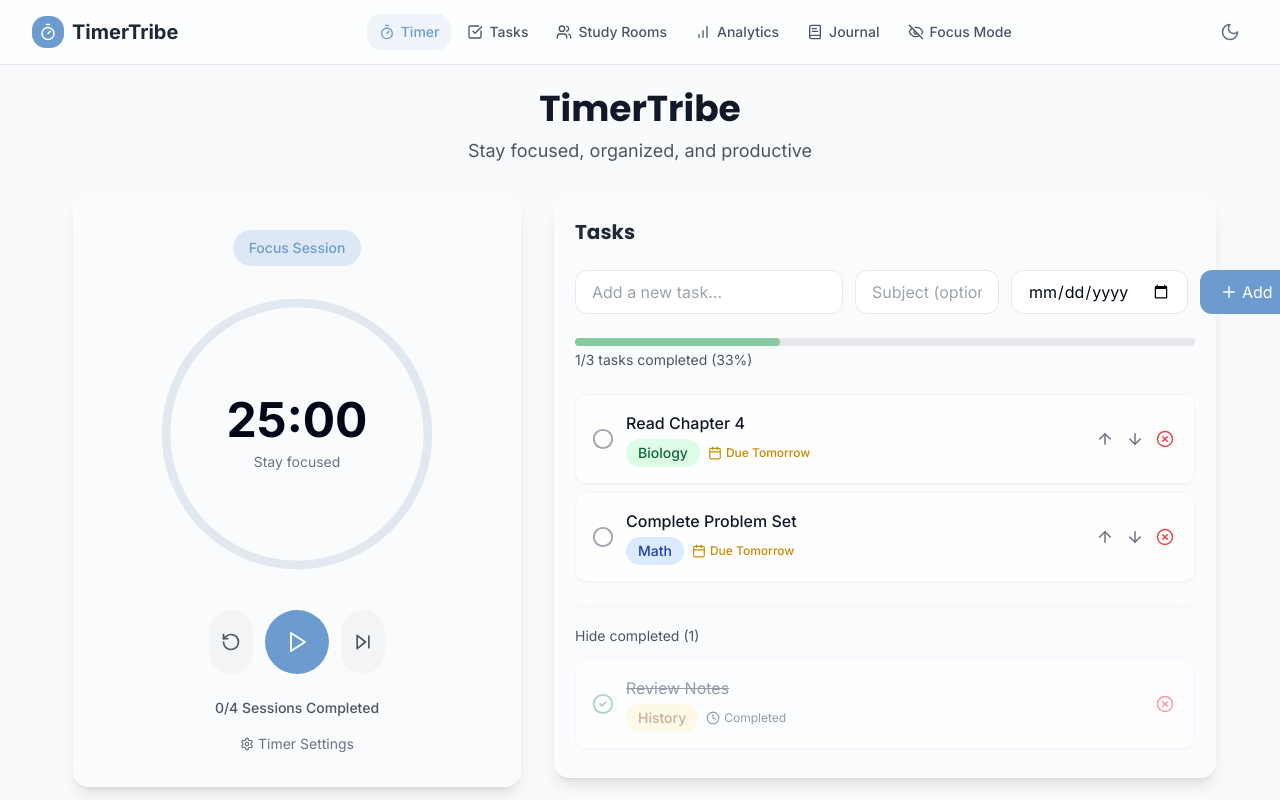
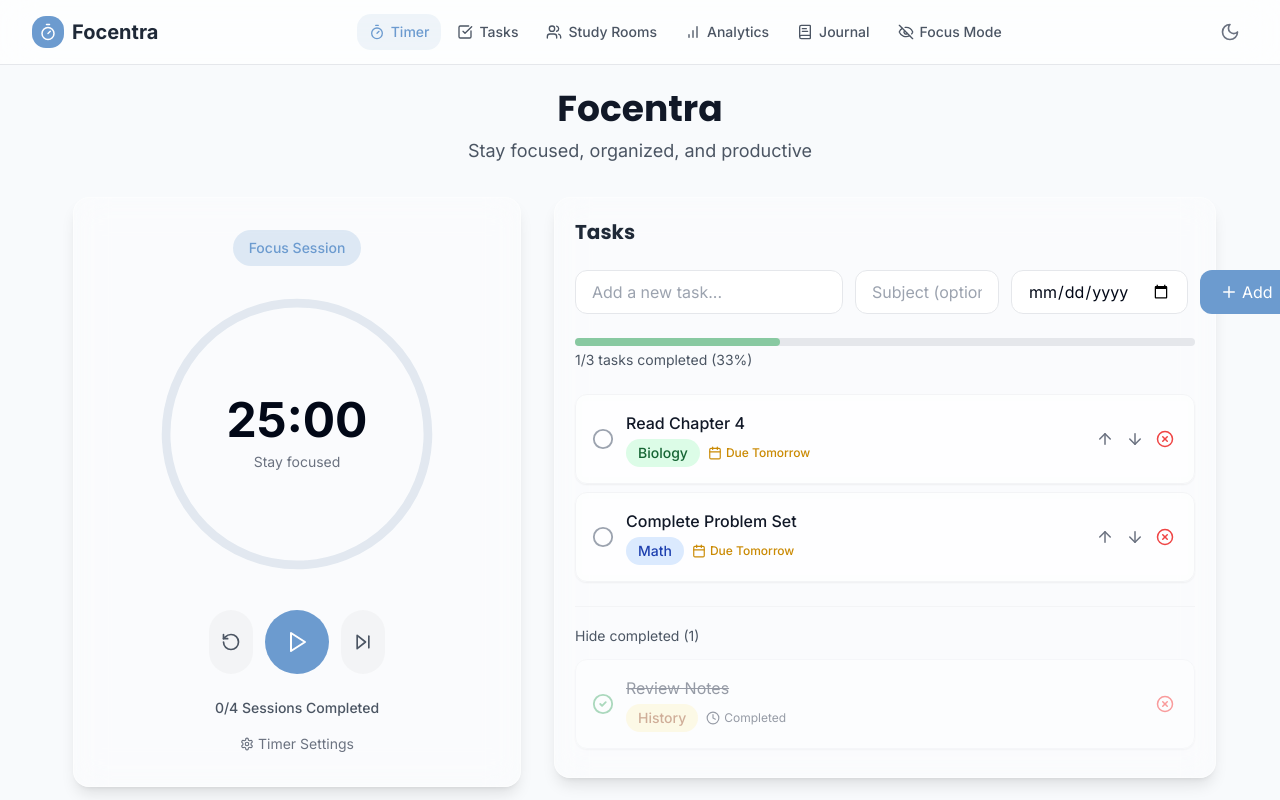
Before and after one commit to Karthik-V-007/Focentra, a React (Vite) app: page / in a window 1280 px wide. Shown: the top 800 px of the page. Built offline with nearby package versions, Linux system fonts and the light colour scheme.

Commit message:
Rename product to Focentra
Renamed the product from TimerTribe to Focentra.

```diff
--- a/index.html
+++ b/index.html
@@ -1,10 +1,11 @@
+
 <!DOCTYPE html>
 <html lang="en">
   <head>
     <meta charset="UTF-8" />
     <meta name="viewport" content="width=device-width, initial-scale=1.0" />
-    <title>timer-tribe</title>
-    <meta name="description" content="Lovable Generated Project" />
+    <title>Focentra</title>
+    <meta name="description" content="Stay focused and productive with Focentra" />
     <meta name="author" content="Lovable" />
     <meta property="og:image" content="/og-image.png" />
   </head>
--- a/src/components/Layout/Navigation.tsx
+++ b/src/components/Layout/Navigation.tsx
@@ -43,7 +43,7 @@ const Navigation: React.FC<NavigationProps> = ({
               <div className="h-8 w-8 rounded-md bg-timerBlue flex items-center justify-center mr-2">
                 <Timer size={18} className="text-white" />
               </div>
-              <span className="text-xl font-bold text-gray-800">TimerTribe</span>
+              <span className="text-xl font-bold text-gray-800">Focentra</span>
             </div>
           </div>
 
--- a/src/pages/Index.tsx
+++ b/src/pages/Index.tsx
@@ -24,7 +24,7 @@ const Index = () => {
 
     // Show welcome toast
     setTimeout(() => {
-      toast('Welcome to TimerTribe', {
+      toast('Welcome to Focentra', {
         description: 'Stay focused and productive with our Pomodoro timer and task manager.',
         action: {
           label: 'Get Started',
@@ -73,7 +73,7 @@ const Index = () => {
       {!isFocusMode ? (
         <div className="max-w-7xl mx-auto px-4 sm:px-6 lg:px-8">
           <div className="mb-8 text-center">
-            <h1 className="text-4xl font-bold text-gray-900 mb-2">TimerTribe</h1>
+            <h1 className="text-4xl font-bold text-gray-900 mb-2">Focentra</h1>
             <p className="text-lg text-gray-600">Stay focused, organized, and productive</p>
           </div>
 
```
